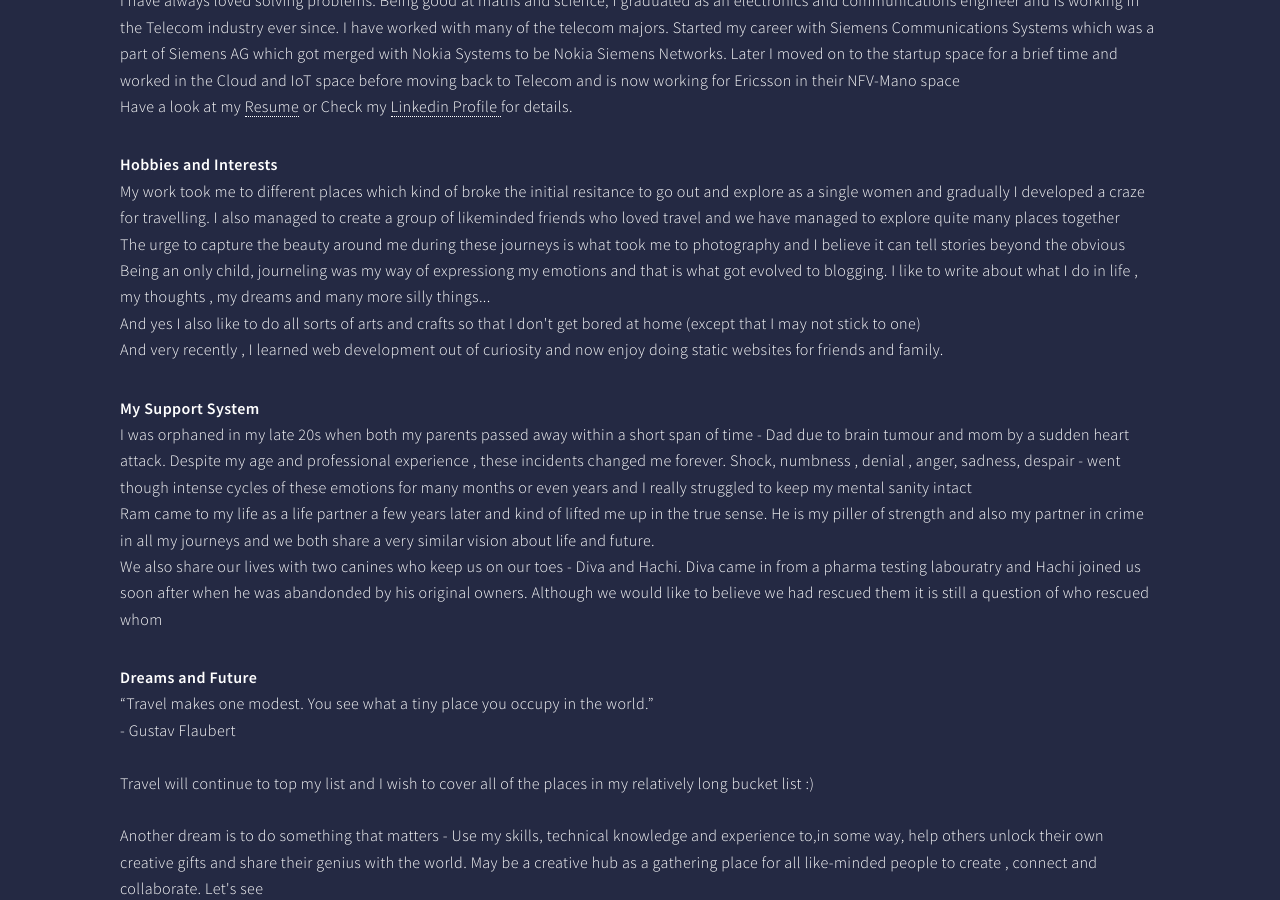
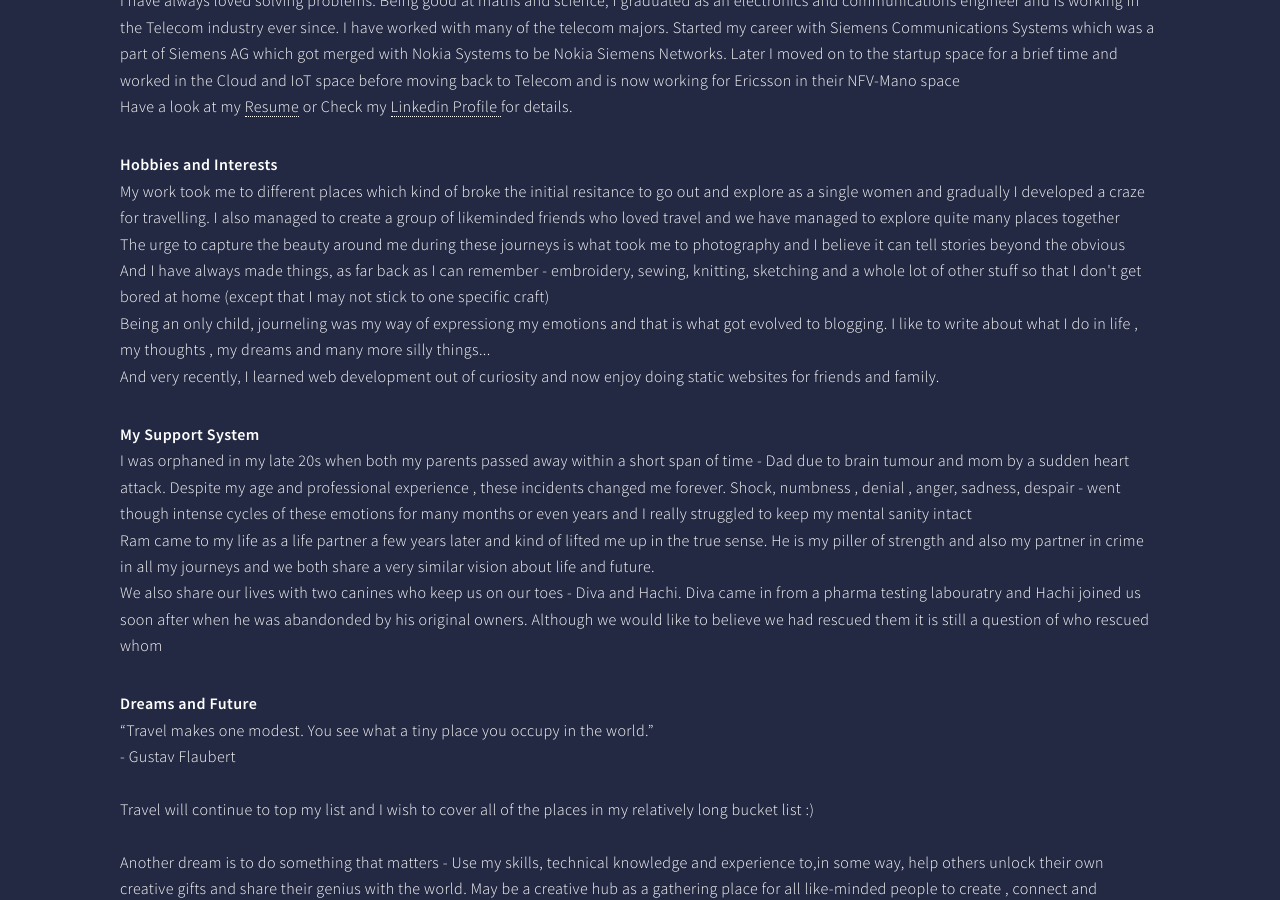
Before and after one commit to dhanyacm/dhanyacm, a Jekyll site: the page built from aboutme.html, in a window 1280 px wide and 900 px high, scrolled down 850 px. Built offline with Jekyll 4.4.1, drawn with Linux system fonts in a browser that asks for light colours.

Commit message:
Update aboutme.html

```diff
--- a/aboutme.html
+++ b/aboutme.html
@@ -39,9 +39,9 @@ frontpage: false
 									<p>  <strong>Hobbies and Interests </strong> <br />
 										My work took me to different places which kind of broke the initial resitance to go out and explore as a single women and gradually I developed a craze for travelling. I also managed to create a group of likeminded friends who loved travel and we have managed to explore quite many places together<br>
 										The urge to capture the beauty around me during these journeys is what took me to photography and I believe it can tell stories beyond the obvious <br>
+										And I have always made things, as far back as I can remember - embroidery, sewing, knitting, sketching and a whole lot of other stuff so that I don't get bored at home (except that I may not stick to one specific craft)<br>
 										Being an only child, journeling was my way of expressiong my emotions and that is what got evolved to blogging. I like to write about what I do in life , my thoughts , my dreams and many more silly things...<br>
-										And yes I also like to do all sorts of arts and crafts so that I don't get bored at home (except that I may not stick to one)<br>
-										And very recently , I learned web development out of curiosity and now enjoy doing static websites for friends and family.
+										And very recently, I learned web development out of curiosity and now enjoy doing static websites for friends and family.
 									</p>
 
 									<p>  <strong>My Support System </strong> <br />
```
